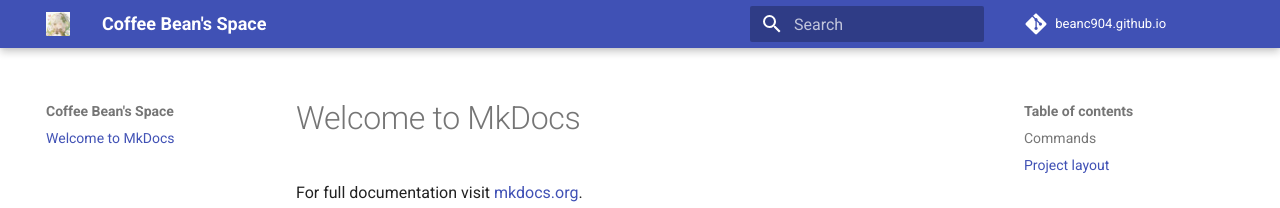
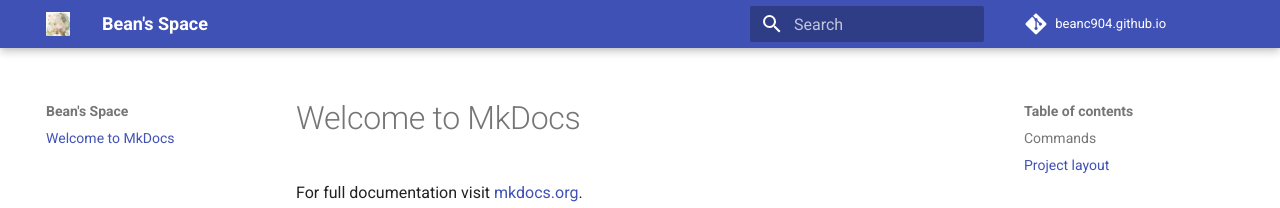
Before and after one commit to beanc904/beanc904.github.io, an MkDocs documentation site: the page built from docs/index.md, in a window 1280 px wide. Shown: the top 208 px of the page. Built offline with MkDocs 1.6.1 and Material for MkDocs 9.7.7, drawn with Linux system fonts in a browser that asks for light colours; comment, search, counter and statistics services are not loaded.

Commit message:
fix the mkdocs version issue

```diff
--- a/mkdocs.yml
+++ b/mkdocs.yml
@@ -1,8 +1,8 @@
-site_name: Coffee Bean's Space
+site_name: Bean's Space
 repo_name: beanc904.github.io
 repo_url: https://github.com/beanc904/beanc904.github.io
 copyright: Copyright &copy 2026-2026 Coffee Bean
-edit_url: https://github.com/beanc904/beanc904.github.io/tree/main/docs
+edit_uri: https://github.com/beanc904/beanc904.github.io/tree/main/docs
 
 theme:
   name: material
--- a/pyproject.toml
+++ b/pyproject.toml
@@ -5,7 +5,7 @@
 readme = "README.md"
 requires-python = ">=3.14"
 dependencies = [
-    "mkdocs>=1.6.1",
+    "mkdocs==1.6.1",
     "mkdocs-material>=9.7.6",
 ]
 
```
Also changed, not shown: 1 other file.
